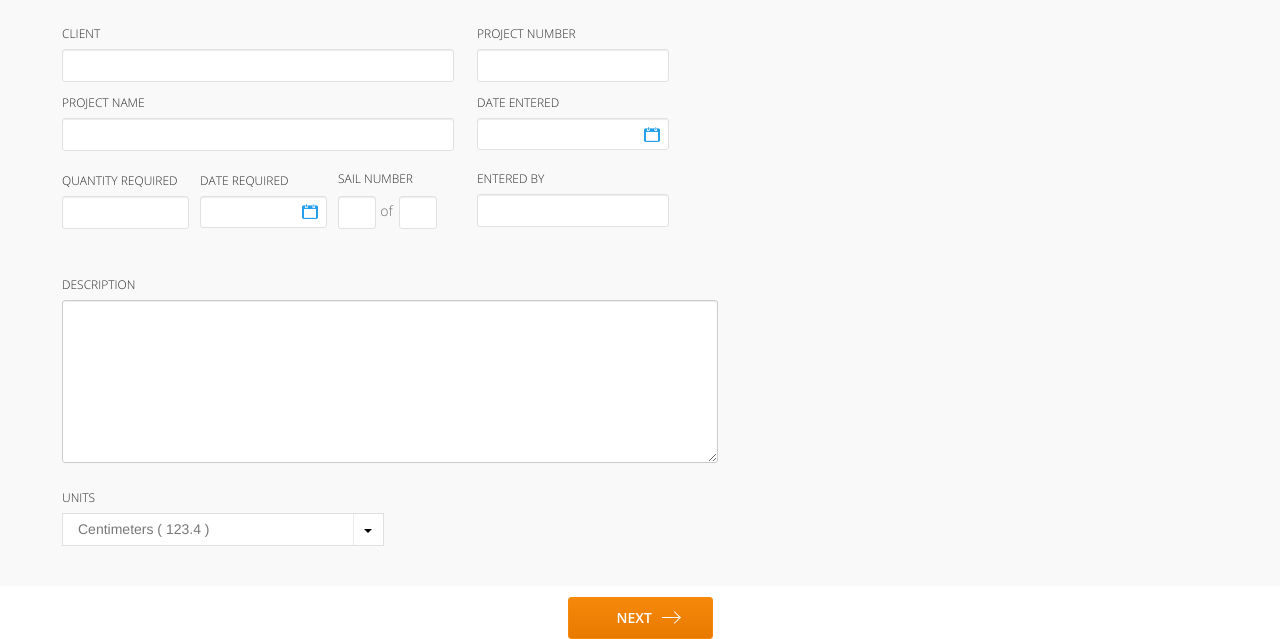
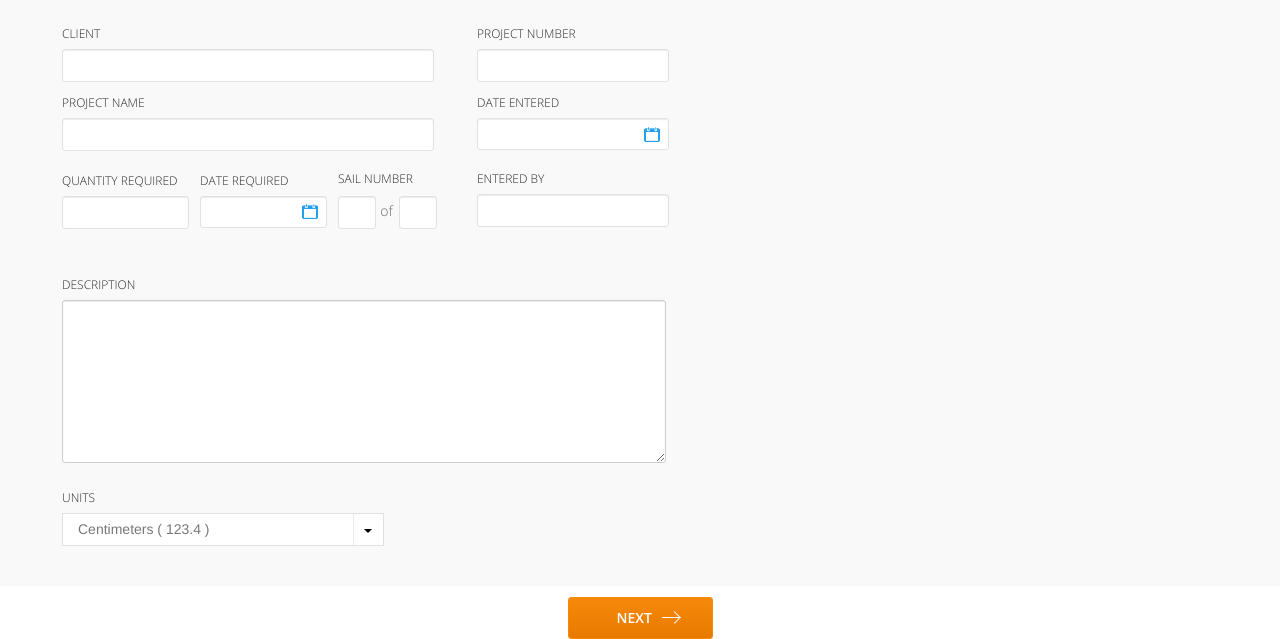
Before and after one commit to kykyxDD/mpanel, a website: page index.html at #/pattern in a window 1280 px wide. Shown: the part 162-801 px from the top of the page. Drawn offline with Linux system fonts and the light colour scheme; some packages are replaced by stand-ins of ours; a script that the page names is missing.

Commit message:
update style page project

```diff
--- a/style/project.css
+++ b/style/project.css
@@ -51,7 +51,7 @@
 
 .client .cont_input input,
 .project .cont_input input{
-	width: 390px;
+	width: 370px;
 
 }
 .cont_val_input.project,
@@ -91,7 +91,7 @@
 	margin-top: 35px;
 }
 .cont_textarea textarea {
-	width: 642px;
+	width: 590px;
 	height: 153px;
 }
 
```
Also changed, not shown: html/pattern.html (+0 -2 lines).
